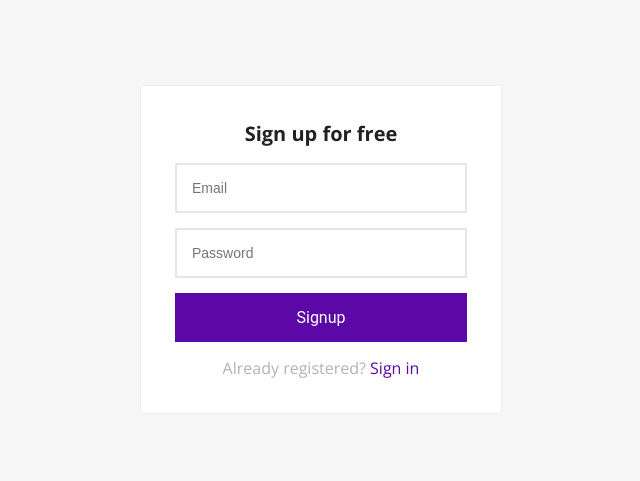
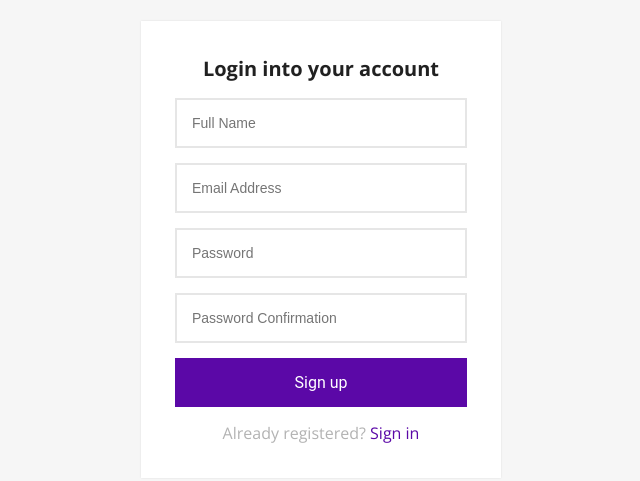
Before and after one commit to VasilGVasilev/react-laravel, a React (Vite) app in the folder app/react/: page /signup in a window 1280 px wide. Shown: the part 151-632 px from the top of the page, without its empty margins (319-959 px from the left). Built offline with nearby package versions, Linux system fonts and the light colour scheme.

Commit message:
interceptor on response

```diff
--- a/app/react/src/pages/Login.jsx
+++ b/app/react/src/pages/Login.jsx
@@ -9,11 +9,9 @@ const Login = () => {
         <div className="login-signup-form animated fadeInDown">
             <div className="form">
                 <form onSubmit={onSubmit}>
-                    <h1 className="title">Login into your account</h1>
-                    <input placeholder="Full Name"/>
-                    <input type="email" placeholder="Email Address"/>
-                    <input type="password" placeholder="Password"/>
-                    <input type="password" placeholder="Password Confirmation"/>
+                    <h1 className="title">Sign up for free</h1>
+                    <input type="email" name="email" placeholder="Email" />
+                    <input type="password" name="password" placeholder="Password" />
                     <button className="btn btn-block">Login</button>
                     <p className="message">
                         Not Registered? <Link to={"/signup"}>Create an account</Link>
--- a/app/react/src/pages/Signup.jsx
+++ b/app/react/src/pages/Signup.jsx
@@ -3,15 +3,19 @@ import { Link } from "react-router-dom";
 const Signup = () => {
     const onSubmit = (ev) => {
         ev.preventDefault();
+        const formData = new FormData(ev.target)
+        console.log(formData);
     }
     return (
         <div className="login-signup-form animated fadeInDown">
             <div className="form">
                 <form onSubmit={onSubmit}>
-                <h1 className="title">Sign up for free</h1>
-                <input type="email" placeholder="Email"/>
-                <input type="password" placeholder="Password"/>
-                <button className="btn btn-block">Signup</button>
+                    <h1 className="title">Login into your account</h1>
+                    <input name="fullName" placeholder="Full Name"/>
+                    <input type="email" name="email" placeholder="Email Address"/>
+                    <input type="password" name="password" placeholder="Password"/>
+                    <input type="password" placeholder="Password Confirmation"/>
+                    <button className="btn btn-block">Sign up</button>
                     <p className="message">
                         Already registered? <Link to={"/login"}>Sign in</Link>
                     </p>
```
Also changed, not shown: app/react/src/axios-client.js (+12 -1 lines), 1 other file (tests, documents, lock files or other folders). Lines whose indentation alone changed are shown as unchanged.
